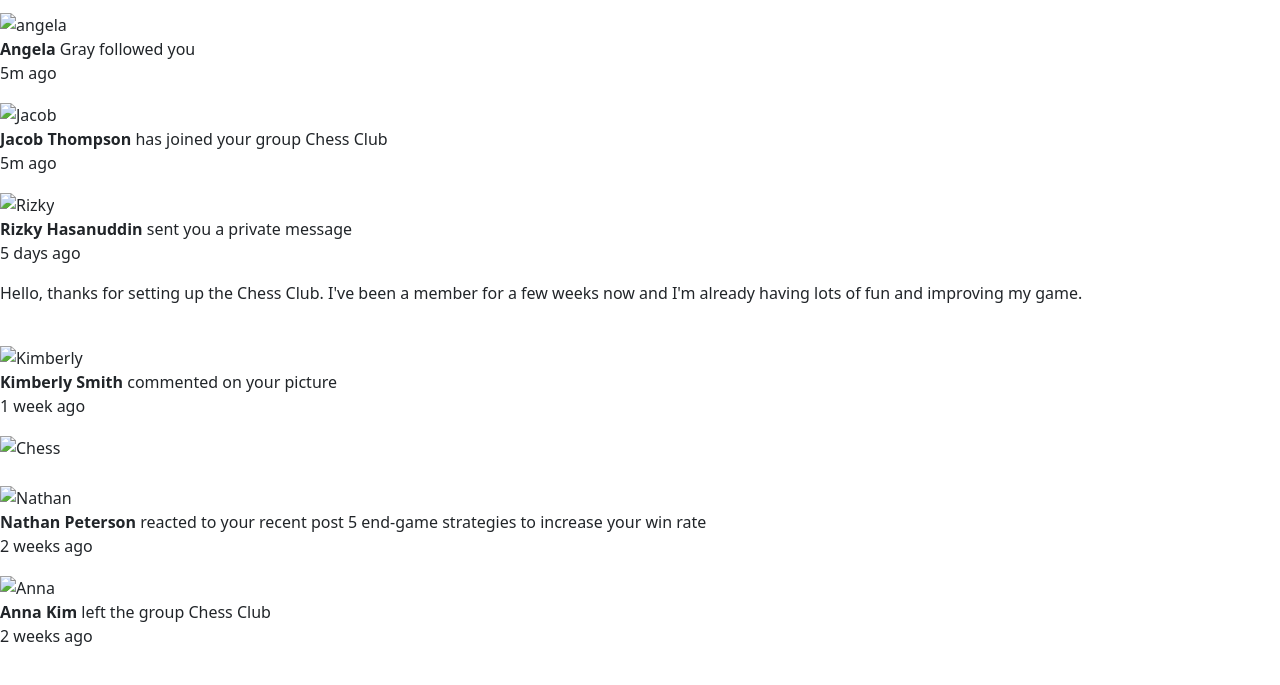
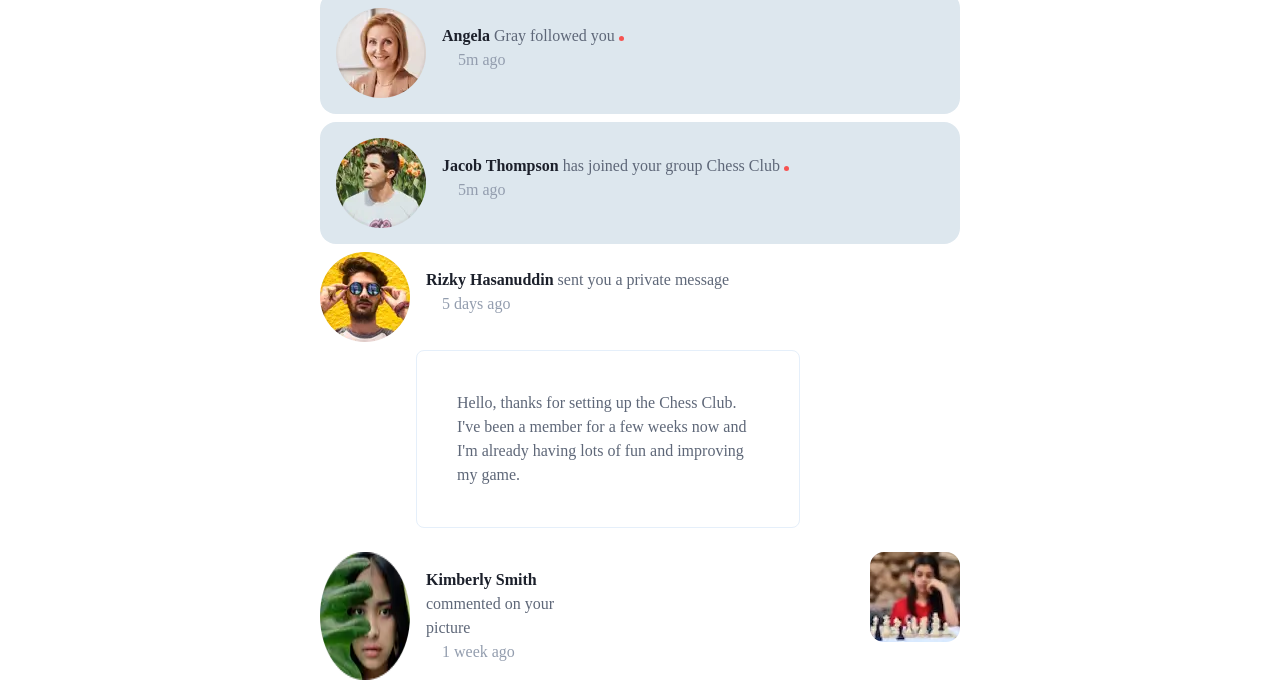
Before and after one commit to awizee/notification-page, a plain HTML site: page index.html in a window 1280 px wide. Shown: the part 162-847 px from the top of the page. Drawn offline with nearby package versions, Linux system fonts and the light colour scheme; the site is published under a folder, as on GitHub Pages, so addresses that start at the root find nothing.

Commit message:
fixing my mistakes

```diff
--- a/index.html
+++ b/index.html
@@ -7,7 +7,7 @@
     <title>Notification Page</title>
     <link href="https://cdn.jsdelivr.net/npm/bootstrap@5.3.2/dist/css/bootstrap.min.css" rel="stylesheet" integrity="sha384-T3c6CoIi6uLrA9TneNEoa7RxnatzjcDSCmG1MXxSR1GAsXEV/Dwwykc2MPK8M2HN" crossorigin="anonymous">
     <link rel="shortcut icon" href="favicon-32x32.png" type="image/x-icon" />
-    <link rel="stylesheet" href="/css/style.css" />
+    <link rel="stylesheet" href="css/style.css" />
   </head>
   <body >
     <header>
@@ -19,7 +19,7 @@
       <main>
         <article>
               <section id="Mark">
-                  <img src="/images/avatar-mark-webber.webp" alt="Mark">
+                  <img src="images/avatar-mark-webber.webp" alt="Mark">
                   <p>
                     <strong>Mark Webber</strong>
                      reacted to your recent post <span id="tour"> My first tournament today! <span id="dot"></span></span>
@@ -29,7 +29,7 @@
               </section>
 
             <section id="angela">
-                <img src="/images/avatar-angela-gray.webp" alt="angela">
+                <img src="images/avatar-angela-gray.webp" alt="angela">
                 <p>
                   <strong>Angela</strong> Gray followed you
                   <span id="dot"></span>
@@ -41,7 +41,7 @@
             </section>
 
             <section id="Jacob">
-              <img src="/images/avatar-jacob-thompson.webp" alt="Jacob">
+              <img src="images/avatar-jacob-thompson.webp" alt="Jacob">
               <p>
                 <strong>Jacob Thompson</strong> has joined your group Chess Club
                 <span id="dot"></span>
@@ -51,7 +51,7 @@
             </section>
 
             <section id="Rizky">
-                <img src="/images/avatar-rizky-hasanuddin.webp" alt="Rizky">
+                <img src="images/avatar-rizky-hasanuddin.webp" alt="Rizky">
                 <p>
                  <strong>Rizky Hasanuddin</strong> sent you a private message
                 <br>
@@ -70,7 +70,7 @@
             <br>
             <section id="Kimberly">
 
-                <img src="/images/avatar-kimberly-smith.webp" alt="Kimberly">
+                <img src="images/avatar-kimberly-smith.webp" alt="Kimberly">
 
                 <p id="Kim">
                   <strong>Kimberly Smith</strong> commented on your picture
@@ -78,14 +78,14 @@
                   <span class="time">1 week ago</span>
                 </p>
                 <span>
-                  <img id="chs" src="/images/image-chess.webp" alt="Chess">
+                  <img id="chs" src="images/image-chess.webp" alt="Chess">
                 </span>
 
               </section>
             <br>
             <section id="Nathan">
 
-                <img src="/images/avatar-nathan-peterson.webp" alt="Nathan">
+                <img src="images/avatar-nathan-peterson.webp" alt="Nathan">
                 <p>
                   <strong>Nathan Peterson</strong> reacted to your recent post 5 end-game strategies to increase your win rate
                    <br>
@@ -97,7 +97,7 @@
 
             <section id="Anna">
 
-                <img src="/images/avatar-anna-kim.webp" alt="Anna">
+                <img src="images/avatar-anna-kim.webp" alt="Anna">
                 <p>
                   <strong>Anna Kim</strong> left the group <span id="Chess">Chess Club</span id="Chess">
                    <br>
```
